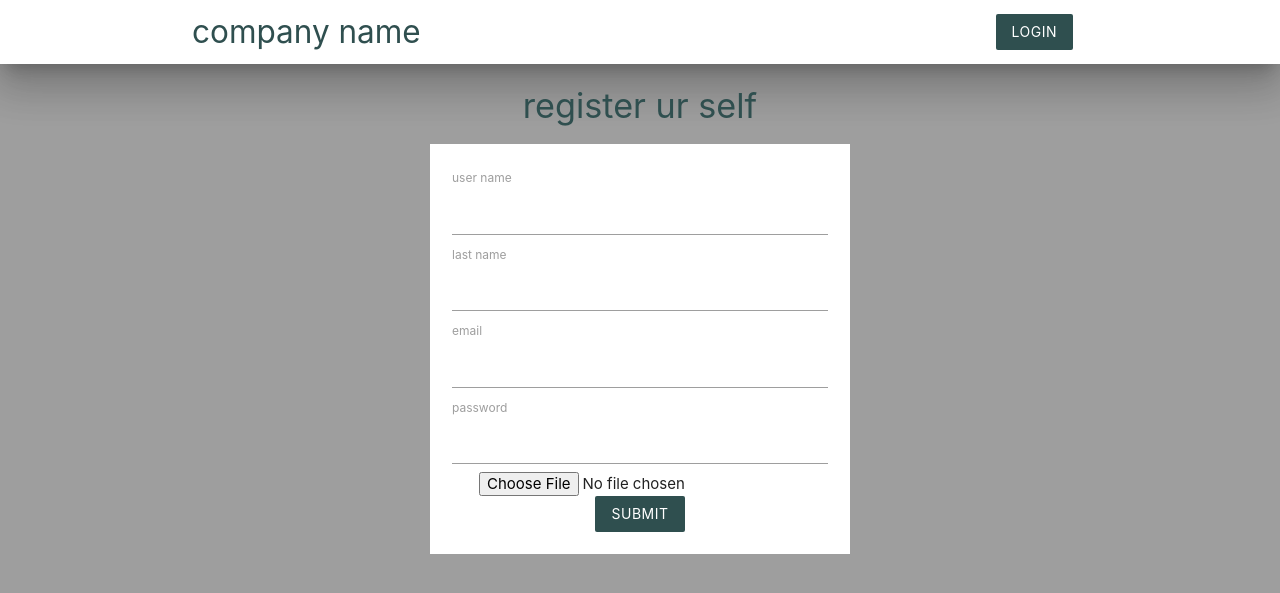
After one commit to Parsa-Div-R/form_train, a PHP site: page /reg_page.php in a window 1280 px wide. The commit adds this page. Shown: the top 593 px of the page. Run offline with PHP 8.4, Linux system fonts and the light colour scheme.

Commit message:
its seems done ! in this update i want to make this app functional standards
its helping me to update it easy then before
and bring it better

```diff
--- a/app.php
+++ b/app.php
@@ -1,6 +1,8 @@
 <!doctype html>
 <html lang="en">
 <?php
+
+
 
 ?>
     <?php
--- /dev/null
+++ b/reg_page.php
@@ -0,0 +1,147 @@
+
+
+
+
+<!doctype html>
+<html lang="en">
+<head>
+    <meta charset="UTF-8">
+    <meta name="viewport"
+          content="width=device-width, user-scalable=no, initial-scale=1.0, maximum-scale=1.0, minimum-scale=1.0">
+    <meta http-equiv="X-UA-Compatible" content="ie=edge">
+    <link rel="stylesheet" href="https://cdnjs.cloudflare.com/ajax/libs/materialize/1.0.0/css/materialize.min.css">
+    <style>
+        .custome-ul {
+            list-style: none;
+        }
+        .custome-ul .custome-li::before {
+            content: "\2022";
+            color: #2F4F4F;
+            font-weight: bold;
+            display: inline-block;
+            width: 1em;
+            margin-left: -1em;
+
+        }
+
+        .brand {
+            background: #2F4F4F; !important;
+        }
+        .brand-text{
+            color: #2F4F4F !important;
+        }
+        form{
+            max-width: 420px;
+            margin: 20px auto;
+            padding: 22px;
+    </style>
+
+
+    <title>Document</title>
+</head>
+<body class="grey lighten-6">
+<nav class="white z-depth-5">
+    <div class="container ">
+        <a href="#" class="brand-logo brand-text"> company name </a>
+        <ul id="nav-mobile" class="right hide-on-small-and-down">
+            <li><a href="#" class="btn brand z-depth-0 " >login </a></li>
+        </ul>
+    </div>
+</nav>
+<section class="container gray-txt">
+    <h4 style="color: darkslategray" class="center">register ur self</h4>
+    <form class="white" action="" method="post" enctype="multipart/form-data">
+
+        <?PHP
+        function user_register()
+        {   global $user_name;
+            global $user_email;
+            global $user_last_name;
+            global $user_password ;
+            global $form_error;
+            if (!array_filter($form_error)) {
+                include 'database_config/user_config.php';
+                global $conn;
+                $sql = "INSERT INTO form_php.users(id,user_name,user_last_name,user_email,user_password) VALUES(NULL,'$user_name','$user_last_name','$user_email','$user_password')";
+                $conn->exec($sql);
+            }
+        }
+
+        $form_error = ['invalid_email' => '', 'invalid_name' => '', 'invalid_password' => '', 'invalid_last_name' => ''];
+
+        if (isset($_POST['submit'])) {
+
+            if (empty($_POST['user_name'])) {
+                $form_error['invalid_name'] = 'u need to write ur name ';
+            } else
+                $user_name = ($_POST['user_name']);
+            if (empty($_POST["user_last_name"])) {
+                $form_error['invalid_last_name'] = 'u need to write ur last name ';
+            } else
+                $user_last_name = ($_POST["user_last_name"]);
+            if (empty($_POST['user_email'])) {
+                $form_error['invalid_email'] = 'u need to write ur email';
+            } else {
+                $user_email = ($_POST["user_email"]);
+                if (!filter_var($user_email, FILTER_VALIDATE_EMAIL)) {
+                    $form_error['invalid_email'] = 'unavailable email pls check it ';
+                } else
+
+                    include 'database_config/user_config.php';
+                global $conn;
+                $stmt = $conn->prepare("SELECT form_php.users.user_email from form_php.users WHERE user_email=?");
+                $stmt->execute([$user_email]);
+                $not_duplicate_email = $stmt->fetch();
+                if ($not_duplicate_email) {
+                    echo 'email is taken choose anotherur register';
+                } else {
+                    user_register();
+                    echo 'ur registerd';}
+                if (empty($_POST['user_password'])) {
+                    $form_error['invalid_password'] = 'u need to write ur password ';
+                } else {
+                    $user_password = ($_POST["user_password"]);
+                    if (!preg_match("/^(?=.*?[A-Z])(?=.*?[a-z])(?=.*?[0-9])(?=.*?[#?!@$%^&*-]).{8,}$/", $user_password)) {
+                        $form_error['invalid_password'] = 'u need to fallow this step --> at least 8 character, one uppercase and lowercase English letter , one digit and ne special character';
+                    }
+                }
+            }
+        }
+        ?>
+        <label>user name
+
+            <input type="text" name="user_name" value="<?php echo htmlspecialchars($user_name ?? '') ?>">
+            <a class="red-text"><?php echo $form_error['invalid_name'] ?></a>
+
+        </label>
+        <label>last name
+
+            <input type="text" name="user_last_name" value="<?php echo htmlspecialchars($user_last_name ?? '') ?>">
+            <a class="red-text"><?php echo $form_error['invalid_last_name'] ?></a>
+
+        </label>
+        <label>email
+
+            <input type="text" name="user_email"value="<?php echo htmlspecialchars($user_email ?? '') ?>" >
+            <a class="red-text"><?php echo $form_error['invalid_email'] ?></a>
+
+        </label>
+        <label>password
+
+            <input type="password" name="user_password" value="<?php echo htmlspecialchars($user_password ?? '') ?>">
+            <a class="red-text"><?php echo $form_error['invalid_password'] ?></a>
+
+        </label>
+        <div class="center">
+            <input type="file" name="file" >
+        </div>
+
+        <div class="center">
+            <input type="submit" name="submit" value="Submit" class="btn brand z-depth-0">
+        </div>
+
+    </form>
+
+</section>
+</body>
+</html>
```
Also changed, not shown: database_config/user_config.php (added, +21 -0 lines), register.php (deleted, +0 -123 lines).
